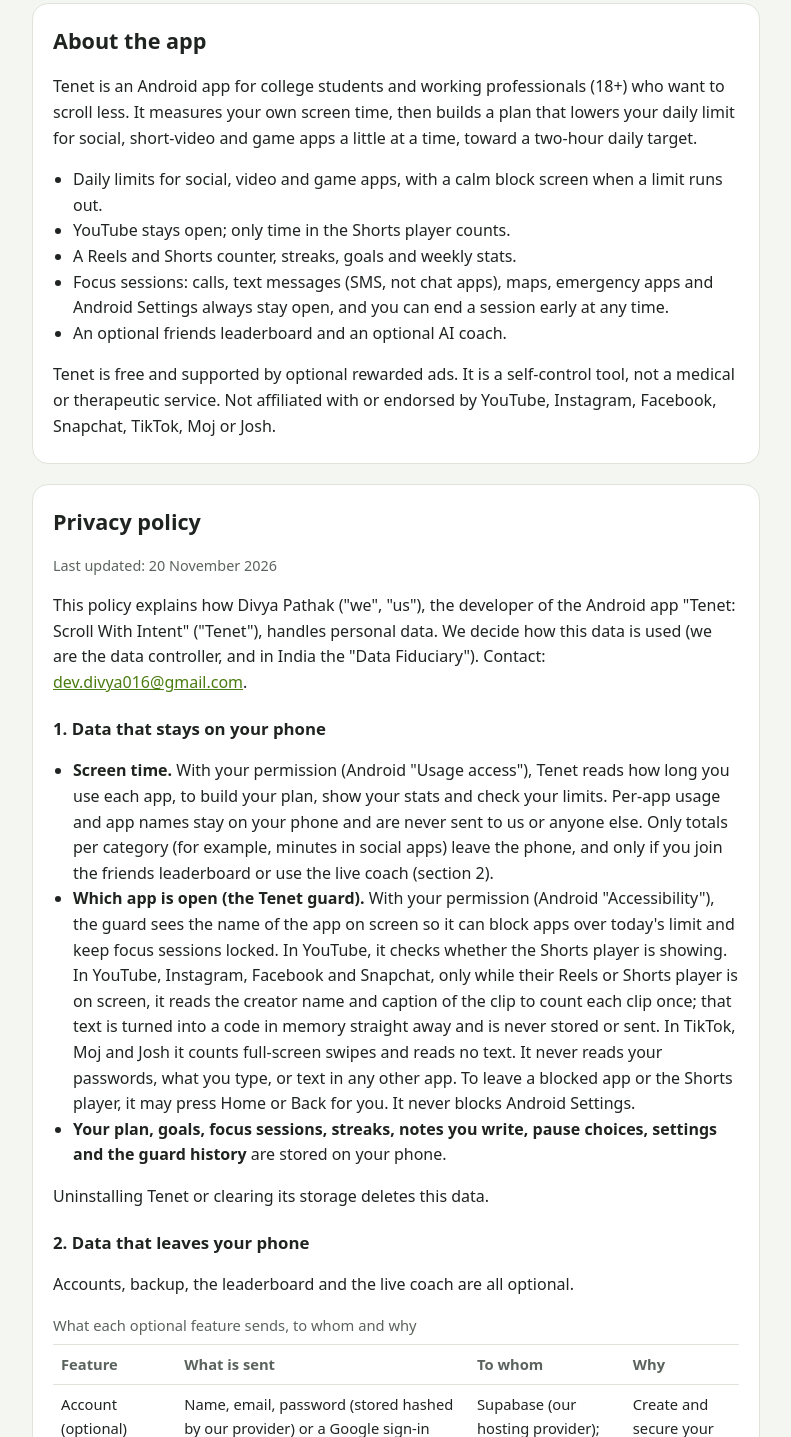
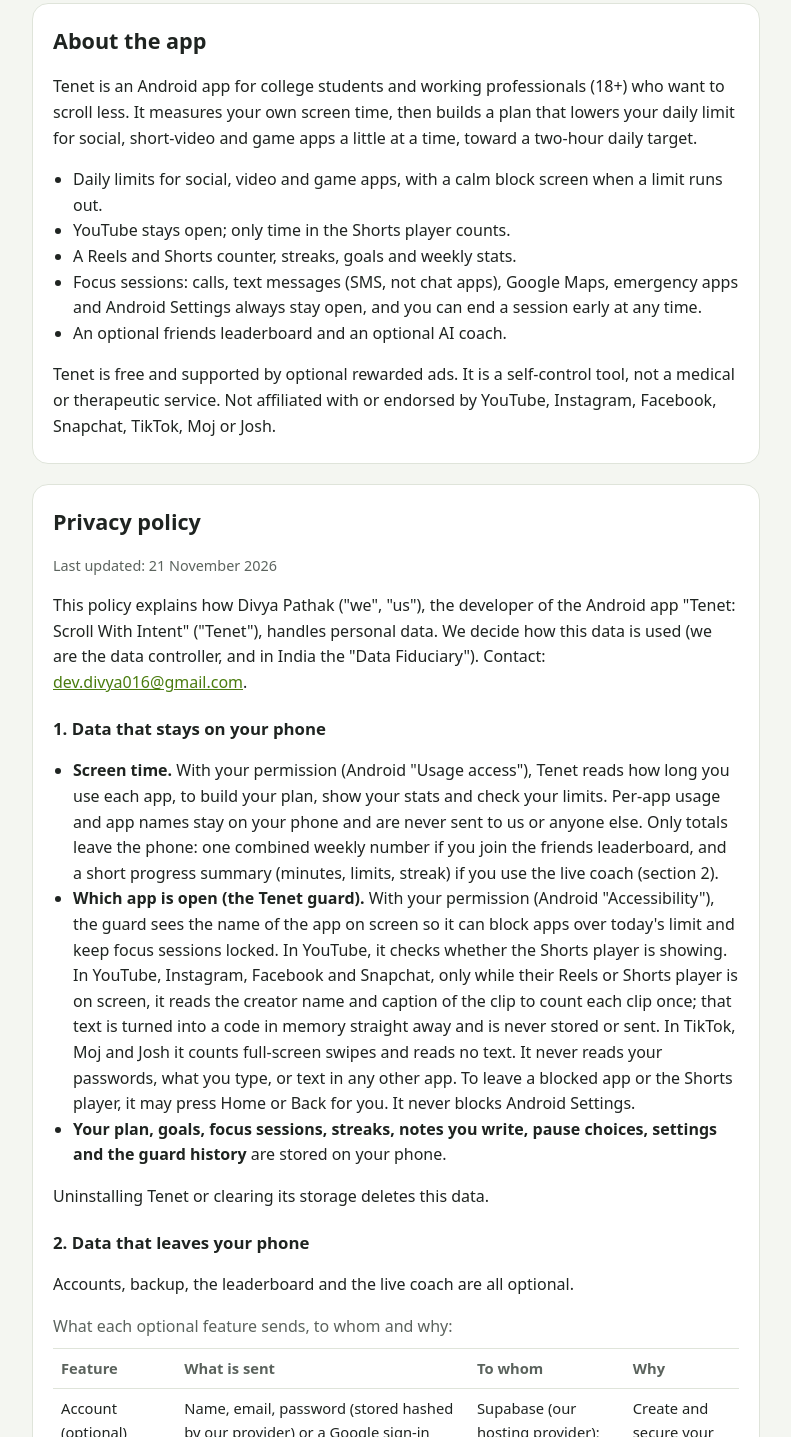
Before and after one commit to Iamdivy69/Privacy-Policy, a plain HTML site: page index.html in a window 1280 px wide. Shown: the part 183-1620 px from the top of the page, without its empty margins (244-1035 px from the left). Drawn offline with Linux system fonts and the light colour scheme.

Commit message:
Update the Tenet privacy policy and terms (21 November 2026)
- Leaderboard: one combined weekly minutes number, also in section 1.
- Focus sessions keep Google Maps open (not every map app).
- Data table description moved above the table so it fits on phones.
- Both "Last updated" dates set to 21 November 2026.

Co-Authored-By: Claude Opus 5.5 <noreply@anthropic.com>

```diff
--- a/index.html
+++ b/index.html
@@ -6,7 +6,7 @@
 <title>Tenet: Scroll With Intent</title>
 <meta name="description" content="Tenet helps you spend less time scrolling with daily app limits, a Shorts and Reels counter and focus sessions. Privacy policy and account deletion.">
 <style>
-  caption { text-align: left; color: var(--muted); padding-bottom: 6px; }
+  .caption { color: var(--muted); margin: 8px 0 4px; }
   :root {
     --bg: #f4f6f1; --card: #ffffff; --fg: #1f2421; --muted: #5b635d;
     --accent: #4a7c0f; --line: #dfe4da;
@@ -67,7 +67,7 @@
     <li>Daily limits for social, video and game apps, with a calm block screen when a limit runs out.</li>
     <li>YouTube stays open; only time in the Shorts player counts.</li>
     <li>A Reels and Shorts counter, streaks, goals and weekly stats.</li>
-    <li>Focus sessions: calls, text messages (SMS, not chat apps), maps, emergency apps and Android Settings always stay open, and you can end a session early at any time.</li>
+    <li>Focus sessions: calls, text messages (SMS, not chat apps), Google Maps, emergency apps and Android Settings always stay open, and you can end a session early at any time.</li>
     <li>An optional friends leaderboard and an optional AI coach.</li>
   </ul>
   <p>Tenet is free and supported by optional rewarded ads. It is a self-control tool, not a medical or therapeutic service. Not affiliated with or endorsed by YouTube, Instagram, Facebook, Snapchat, TikTok, Moj or Josh.</p>
@@ -76,13 +76,13 @@
 <!-- ================= PRIVACY POLICY ================= -->
 <section id="privacy">
   <h2>Privacy policy</h2>
-  <p class="meta">Last updated: 20 November 2026</p>
+  <p class="meta">Last updated: 21 November 2026</p>
 
   <p>This policy explains how Divya Pathak ("we", "us"), the developer of the Android app "Tenet: Scroll With Intent" ("Tenet"), handles personal data. We decide how this data is used (we are the data controller, and in India the "Data Fiduciary"). Contact: <a href="mailto:dev.divya016@gmail.com">dev.divya016@gmail.com</a>.</p>
 
   <h3>1. Data that stays on your phone</h3>
   <ul>
-    <li><strong>Screen time.</strong> With your permission (Android "Usage access"), Tenet reads how long you use each app, to build your plan, show your stats and check your limits. Per-app usage and app names stay on your phone and are never sent to us or anyone else. Only totals per category (for example, minutes in social apps) leave the phone, and only if you join the friends leaderboard or use the live coach (section 2).</li>
+    <li><strong>Screen time.</strong> With your permission (Android "Usage access"), Tenet reads how long you use each app, to build your plan, show your stats and check your limits. Per-app usage and app names stay on your phone and are never sent to us or anyone else. Only totals leave the phone: one combined weekly number if you join the friends leaderboard, and a short progress summary (minutes, limits, streak) if you use the live coach (section 2).</li>
     <li><strong>Which app is open (the Tenet guard).</strong> With your permission (Android "Accessibility"), the guard sees the name of the app on screen so it can block apps over today's limit and keep focus sessions locked. In YouTube, it checks whether the Shorts player is showing. In YouTube, Instagram, Facebook and Snapchat, only while their Reels or Shorts player is on screen, it reads the creator name and caption of the clip to count each clip once; that text is turned into a code in memory straight away and is never stored or sent. In TikTok, Moj and Josh it counts full-screen swipes and reads no text. It never reads your passwords, what you type, or text in any other app. To leave a blocked app or the Shorts player, it may press Home or Back for you. It never blocks Android Settings.</li>
     <li><strong>Your plan, goals, focus sessions, streaks, notes you write, pause choices, settings and the guard history</strong> are stored on your phone.</li>
   </ul>
@@ -90,9 +90,9 @@
 
   <h3>2. Data that leaves your phone</h3>
   <p>Accounts, backup, the leaderboard and the live coach are all optional.</p>
+  <p class="caption" id="sent-table">What each optional feature sends, to whom and why:</p>
   <div class="table">
-  <table>
-    <caption>What each optional feature sends, to whom and why</caption>
+  <table aria-describedby="sent-table">
     <thead>
     <tr><th scope="col">Feature</th><th scope="col">What is sent</th><th scope="col">To whom</th><th scope="col">Why</th></tr>
     </thead>
@@ -147,7 +147,7 @@
 <!-- ================= TERMS OF SERVICE ================= -->
 <section id="terms">
   <h2>Terms of service</h2>
-  <p class="meta">Last updated: 20 November 2026</p>
+  <p class="meta">Last updated: 21 November 2026</p>
   <p>These terms are an agreement between you and Divya Pathak ("we", "us"), the developer of "Tenet: Scroll With Intent" ("Tenet"). By using Tenet you agree to them and to the <a href="#privacy">privacy policy</a>.</p>
 
   <h3>1. Who can use Tenet</h3>
@@ -157,7 +157,7 @@
   <p>Tenet is a self-control tool: it measures your screen time, sets limits you choose and blocks apps you select. It is not a medical, psychological or therapeutic service and does not diagnose or treat any condition. If you are struggling, please talk to a qualified professional, or in an emergency call your local emergency number.</p>
 
   <h3>3. You stay in control</h3>
-  <p>Blocking only happens because you set it up. Calls, text messages (SMS), maps, emergency apps and Android Settings are never blocked (chat apps such as WhatsApp are blocked during a focus session), and you can end a focus session at any time. Limits are locked inside the app on purpose, so a weak moment can't undo them. To stop all blocking, switch off the Tenet guard in Android Settings &rarr; Accessibility and "Display over other apps" for Tenet (Settings &rarr; Apps &rarr; Tenet), or uninstall the app. Android Settings is never blocked, even during a focus session. Do not rely on Tenet in situations where a blocked app could put anyone at risk.</p>
+  <p>Blocking only happens because you set it up. Calls, text messages (SMS), Google Maps, emergency apps and Android Settings are never blocked (chat apps such as WhatsApp are blocked during a focus session), and you can end a focus session at any time. Limits are locked inside the app on purpose, so a weak moment can't undo them. To stop all blocking, switch off the Tenet guard in Android Settings &rarr; Accessibility and "Display over other apps" for Tenet (Settings &rarr; Apps &rarr; Tenet), or uninstall the app. Android Settings is never blocked, even during a focus session. Do not rely on Tenet in situations where a blocked app could put anyone at risk.</p>
 
   <h3>4. The AI coach</h3>
   <p>The live coach is optional. Its replies are written automatically by an AI model and can be wrong or unsuitable. Do not rely on them for medical, legal or financial decisions. Use the report button in the chat to flag a reply.</p>
```
